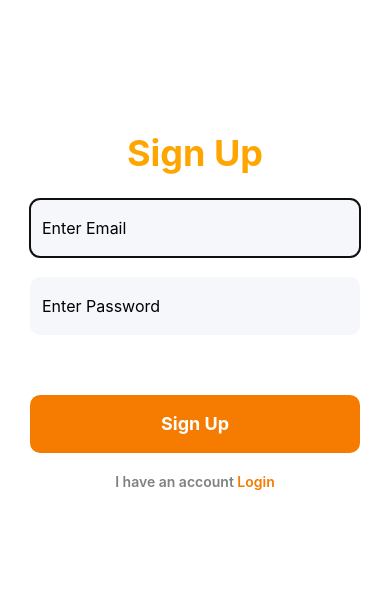
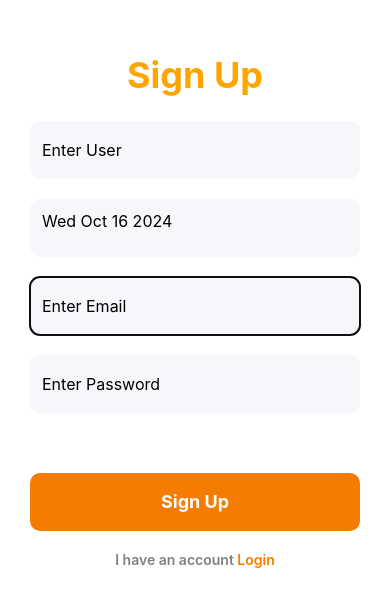
Before and after one commit to Gorback/ApoyoSaludMental, a React Native app: screen /SignUp in a window 390 px wide. Shown: the part 112-718 px from the top of the page. Built offline with nearby package versions, Linux system fonts and the light colour scheme; no server answers.

Commit message:
tercer commit

```diff
--- a/Screens/Chat.js
+++ b/Screens/Chat.js
@@ -78,11 +78,6 @@ export default function Chat() {
     }, []);
 
     return (
-        // <>
-        //   {messages.map(message => (
-        //     <Text key={message._id}>{message.text}</Text>
-        //   ))}
-        // </>
         <GiftedChat
             messages={messages}
             showAvatarForEveryMessage={false}
--- a/Screens/Home.js
+++ b/Screens/Home.js
@@ -4,29 +4,44 @@ import { useNavigation } from "@react-navigation/native";
 import { FontAwesome } from '@expo/vector-icons';
 import { Entypo } from '@expo/vector-icons';
 import colors from '../colors';
-
+import { signOut } from "firebase/auth";
 const catImageUrl = "https://i.guim.co.uk/img/media/26392d05302e02f7bf4eb143bb84c8097d09144b/446_167_3683_2210/master/3683.jpg?width=1200&height=1200&quality=85&auto=format&fit=crop&s=49ed3252c0b2ffb49cf8b508892e452d";
+import { useLayoutEffect } from "react";
+import { AntDesign } from "@expo/vector-icons";
+import { auth } from "../config/firebase";
 
 const Home = () => {
 
     const navigation = useNavigation();
+    const onSignOut = () => {
+        signOut(auth).catch(error => console.log('Error logging out: ', error));
+    };
 
-    useEffect(() => {
+    useLayoutEffect(() => {
         navigation.setOptions({
             headerLeft: () => (
-                <FontAwesome name="search" size={24} color={colors.gray} style={{marginLeft: 15}}/>
+                <FontAwesome name="search" size={24} color={colors.gray} style={{ marginLeft: 15 }} />
             ),
             headerRight: () => (
+                <View style={{ flexDirection: 'row', alignItems: 'center' }}>
                     <Image
-                    source={{ uri:catImageUrl }}
+                        source={{ uri: catImageUrl }}
                         style={{
                             width: 40,
                             height: 40,
                             marginRight: 15,
                         }}
                     />
-            ),
-
+                    <TouchableOpacity
+                        style={{
+                            marginRight: 10
+                        }}
+                        onPress={onSignOut}
+                    >
+                        <AntDesign name="logout" size={24} color={colors.gray} style={{ marginRight: 10 }} />
+                    </TouchableOpacity>
+                </View>
+            )
         });
     }, [navigation]);
 
--- a/Screens/SignUp.js
+++ b/Screens/SignUp.js
@@ -2,24 +2,56 @@ import React, { useState } from "react";
 import { StyleSheet, Text, View, Button, TextInput, Image, SafeAreaView, TouchableOpacity, StatusBar, Alert } from "react-native";
 import { createUserWithEmailAndPassword } from "firebase/auth";
 import { auth } from "../config/firebase"
-
+import DateTimePicker from '@react-native-community/datetimepicker';
 
 export default function SignUp({ navigation }) {
     const [email, setEmail] = useState("");
     const [password, setPassword] = useState("");
+    const [user, setUser] = useState("");
+    const [fechaNacimiento, setFechaNacimiento] = useState(new Date()); // Estado para la fecha de nacimiento
+    const [showDatePicker, setShowDatePicker] = useState(false);
 
     const onHandleSignUp = () => {
-        if (email !== "" && password !== "") {
-            createUserWithEmailAndPassword(auth, email, password)
+        if (email !== "" && password !== "" && user !== "" && fechaNacimiento !== "") {
+            createUserWithEmailAndPassword(auth, email, password, user, fechaNacimiento)
                 .then(() => console.log("login success"))
                 .catch((err) => Alert.alert("login error", err.message));
         }
+    };
+    const showDatePickerModal = () => {
+        setShowDatePicker(true);
+    };
+    const onDateChange = (event, selectedDate) => {
+        const currentDate = selectedDate || fechaNacimiento;
+        setShowDatePicker(Platform.OS === 'ios'); // Oculta el picker en Android después de seleccionar
+        setFechaNacimiento(currentDate); // Actualiza la fecha de nacimiento
     };
     return (
         <View style={styles.container}>
             <View style={styles.whiteSheet} />
             <SafeAreaView style={styles.form}>
                 <Text style={styles.title}>Sign Up</Text>
+                <TextInput
+                    style={styles.input}
+                    placeholder="Enter User"
+                    autoCapitalize="none"
+                    keyboardType="User-name"
+                    textContentType="Text"
+                    autoFocus={true}
+                    value={user}
+                    onChangeText={(text) => setUser(text)}
+                />
+                <Text style={styles.input} onPress={showDatePickerModal}>{fechaNacimiento ? fechaNacimiento.toDateString() : "fecha de Nacimiento"}                 {showDatePicker && (
+                    <DateTimePicker
+                        value={fechaNacimiento}
+                        mode="date"
+                        display="default"
+                        onChange={onDateChange}
+                        maximumDate={new Date()}
+                    />
+                )}</Text>
+
+
                 <TextInput
                     style={styles.input}
                     placeholder="Enter Email"
@@ -40,20 +72,20 @@ export default function SignUp({ navigation }) {
                     value={password}
                     onChangeText={(text) => setPassword(text)}
                 />
+
                 <TouchableOpacity style={styles.button} onPress={onHandleSignUp}>
+                    <Text style={{ fontWeight: 'bold', color: '#fff', fontSize: 18 }}>Sign Up</Text>
+                </TouchableOpacity>
 
-                    <Text style={{ fontWeight: 'bold', color: '#fff', fontSize: 18 }}>Sign Up</Text>
-
-                </TouchableOpacity>
-                <View style={{ marginTop: 20, flexDirection: 'row', alignItems:'center', alignSelf:'center' }}>
-                <Text style={{color:'gray', fontWeight:'600', fontSize:14}}>I have an account</Text>
-                <TouchableOpacity onPress={() => navigation.navigate("Login")}>
-                    <Text style={{color:'#f57c00', fontWeight:'600', fontSize:14}}> Login</Text>
-                </TouchableOpacity>
+                <View style={{ marginTop: 20, flexDirection: 'row', alignItems: 'center', alignSelf: 'center' }}>
+                    <Text style={{ color: 'gray', fontWeight: '600', fontSize: 14 }}>I have an account</Text>
+                    <TouchableOpacity onPress={() => navigation.navigate("Login")}>
+                        <Text style={{ color: '#f57c00', fontWeight: '600', fontSize: 14 }}> Login</Text>
+                    </TouchableOpacity>
                 </View>
             </SafeAreaView>
         </View>
-    )
+    );
 }
 const styles = StyleSheet.create({
     container: {
--- a/package.json
+++ b/package.json
@@ -10,6 +10,7 @@
   },
   "dependencies": {
     "@react-native-async-storage/async-storage": "^1.24.0",
+    "@react-native-community/datetimepicker": "8.0.1",
     "@react-native-masked-view/masked-view": "0.3.1",
     "@react-navigation/native": "^6.1.18",
     "@react-navigation/native-stack": "^6.11.0",
```
Also changed, not shown: 1 other file (tests, documents, lock files or other folders). Lines whose indentation alone changed are shown as unchanged.
